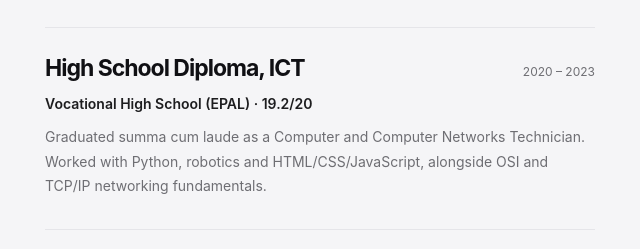
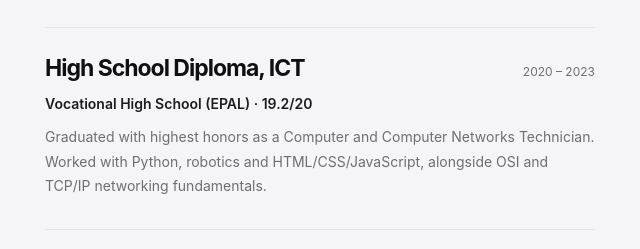
Before and after one commit to new92/new92.github.io, a plain HTML site: page index.html in a window 1280 px wide. Shown: the part 5727-5976 px from the top of the page, 635-1275 px from the left. Drawn offline with Linux system fonts and the light colour scheme.

Commit message:
Update index.html

```diff
--- a/index.html
+++ b/index.html
@@ -16,7 +16,7 @@
 <p class="about-intro" data-reveal>Years of building with Python have shaped the way I approach a problem. <span>Security taught me to question assumptions; design taught me to care about the details people actually see.</span></p>
 <div class="simple-grid"><div data-reveal><span class="eyebrow">Experience</span><div class="timeline-item"><div class="timeline-top"><h3>Cybersecurity Intern</h3><span class="timeline-date">Apr – Jul 2026</span></div><div class="timeline-place">Lioncode · IT Department · Thessaloniki</div><p>Assessed vulnerabilities across WordPress, Magento, and Laravel. Researched advisories and affected versions, evaluated impact, recommended mitigations, and produced detailed technical reports with an emphasis on source reliability.</p></div></div>
 <div id="education" data-reveal><span class="eyebrow">Education</span><div class="timeline-item"><div class="timeline-top"><h3>BSc Computer Science</h3><span class="timeline-date">May 2025 – present</span></div><div class="timeline-place">Aristotle University of Thessaloniki (AUTh)</div><p>Specialising in communication networks and systems security, including network engineering, wireless and mobile networks, IoT, software security, vulnerability assessment, penetration testing and web application security.</p></div>
-<div class="timeline-item"><div class="timeline-top"><h3>High School Diploma, ICT</h3><span class="timeline-date">2020 – 2023</span></div><div class="timeline-place">Vocational High School (EPAL) · 19.2/20</div><p>Graduated summa cum laude as a Computer and Computer Networks Technician. Worked with Python, robotics and HTML/CSS/JavaScript, alongside OSI and TCP/IP networking fundamentals.</p></div></div></div>
+<div class="timeline-item"><div class="timeline-top"><h3>High School Diploma, ICT</h3><span class="timeline-date">2020 – 2023</span></div><div class="timeline-place">Vocational High School (EPAL) · 19.2/20</div><p>Graduated with highest honors as a Computer and Computer Networks Technician. Worked with Python, robotics and HTML/CSS/JavaScript, alongside OSI and TCP/IP networking fundamentals.</p></div></div></div>
 <div class="metrics" data-reveal><div class="metric"><strong>17</strong><span>Public repositories</span></div><div class="metric"><strong>720+</strong><span>Stars on pinned repositories</span></div><div class="metric"><strong>99</strong><span>GitHub followers</span></div><div class="metric"><strong>PyPI</strong><span>Published Python packages</span></div></div><p class="metrics-note">GitHub figures are the snapshot provided in the original portfolio, not live counters.</p>
 </div></section>
 <section class="section" id="skills"><div class="container"><div class="section-heading" data-reveal><div><span class="eyebrow">04 / What I work with</span><h2>The toolkit.</h2></div><p>A mix of technical depth, practical experimentation and a careful eye for execution.</p></div>
```
